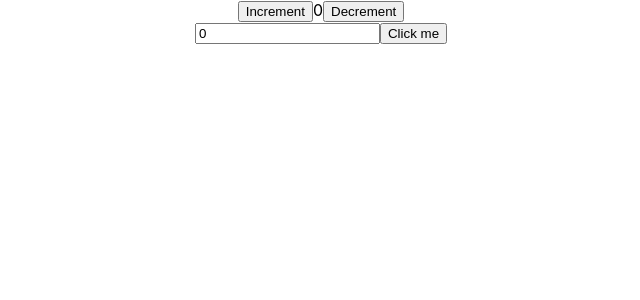
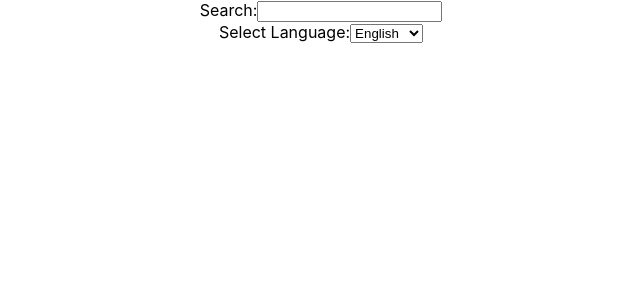
Before and after one commit to DausPx/react-intro, a React (Create React App) app: page /search in a window 1280 px wide. Shown: the top 300 px of the page, without its empty margins (319-959 px from the left). Built offline with nearby package versions, Linux system fonts and the light colour scheme.

Commit message:
added router, axios and routes

```diff
--- a/package.json
+++ b/package.json
@@ -7,9 +7,12 @@
     "@testing-library/jest-dom": "^5.11.4",
     "@testing-library/react": "^11.1.0",
     "@testing-library/user-event": "^12.1.10",
+    "axios": "^0.24.0",
+    "history": "^5.1.0",
     "react": "^17.0.2",
     "react-dom": "^17.0.2",
     "react-redux": "^7.2.6",
+    "react-router-dom": "^6.0.2",
     "react-scripts": "4.0.3",
     "redux-thunk": "^2.4.0",
     "web-vitals": "^1.0.1"
--- a/src/App.js
+++ b/src/App.js
@@ -1,15 +1,15 @@
-import logo from './logo.svg';
-import './App.css';
-import Counter from './components/counter';
-import counterSlice from './reducers/counterSlice';
+import { Route, Routes } from "react-router";
+import "./App.css";
 
+import SearchNews from "./components/searchNews";
 
 function App() {
-
-
   return (
     <div className="App">
-      <Counter />
+      <Routes>
+        <Route path="/search" element={<SearchNews />} />
+        <Route path="/search/:articleID" element={<></>} />
+      </Routes>
     </div>
   );
 }
--- /dev/null
+++ b/src/api/index.js
@@ -0,0 +1,5 @@
+import axios from 'axios'
+
+export const newsAPI = axios.create({
+    baseURL: 'https://newsapi.org/v2/'
+})
--- /dev/null
+++ b/src/components/searchNews/index.js
@@ -0,0 +1,58 @@
+import { useState } from "react"
+import { newsAPI } from "../../api"
+
+function SearchNews(props) {
+    const [search, setSearch] = useState('')
+    const [searchData, setSearchData] = useState([])
+    const [language, setLanguage] = useState('en')
+
+    function onSearchChange(e) {
+        setSearch(e.target.value)
+    }
+
+    function onFinish(e) {
+        if(e.key === 'Enter'){
+            //fetch data
+            console.log('fetch', search, language)
+            newsAPI.get(`everything?q=${search}&language=${language}&apiKey=9a60aff57a4040f190b175c5c0a9d25f`)
+            .then((result)=>{
+                setSearchData(result.data.articles)
+            })
+
+        }
+    }
+
+    function onLanguageSelect(e) {
+        console.log(e.target.value)
+        setLanguage(e.target.value)
+    }
+
+    return <div>
+        <label>Search:</label>
+        <input value={search} onChange={onSearchChange} onKeyPress={onFinish}/>
+        <br/>
+        <label>Select Language:</label>
+        <select defaultValue={language} onChange={onLanguageSelect}>
+            <option value='en'>English</option>
+            <option value='ar'>Arabic</option>
+            <option value='de'>German</option>
+            <option value='es'>Spanish</option>
+            <option value='fr'>French</option>
+            <option value='it'>Italy</option>
+            <option value='ru'>Russia</option>
+            <option value='zh'>Lets see</option>
+        </select>
+        <br/>
+        <div>
+            {searchData.map((article)=>{
+                return <div>
+                    <p>{article.title}</p>
+                    <p>{article.author}</p>
+                    <br></br>
+                </div>
+            })}
+        </div>
+    </div>
+
+}
+export default SearchNews
--- a/src/index.js
+++ b/src/index.js
@@ -5,12 +5,15 @@ import App from "./App";
 import reportWebVitals from "./reportWebVitals";
 import { Provider } from "react-redux";
 import store from "./store";
+import { BrowserRouter } from "react-router-dom";
 
 ReactDOM.render(
   <React.StrictMode>
-    <Provider store={store}>
-      <App />
-    </Provider>
+    <BrowserRouter>
+      <Provider store={store}>
+        <App />
+      </Provider>
+    </BrowserRouter>
   </React.StrictMode>,
   document.getElementById("root")
 );
```
Also changed, not shown: 1 other file (tests, documents, lock files or other folders).
